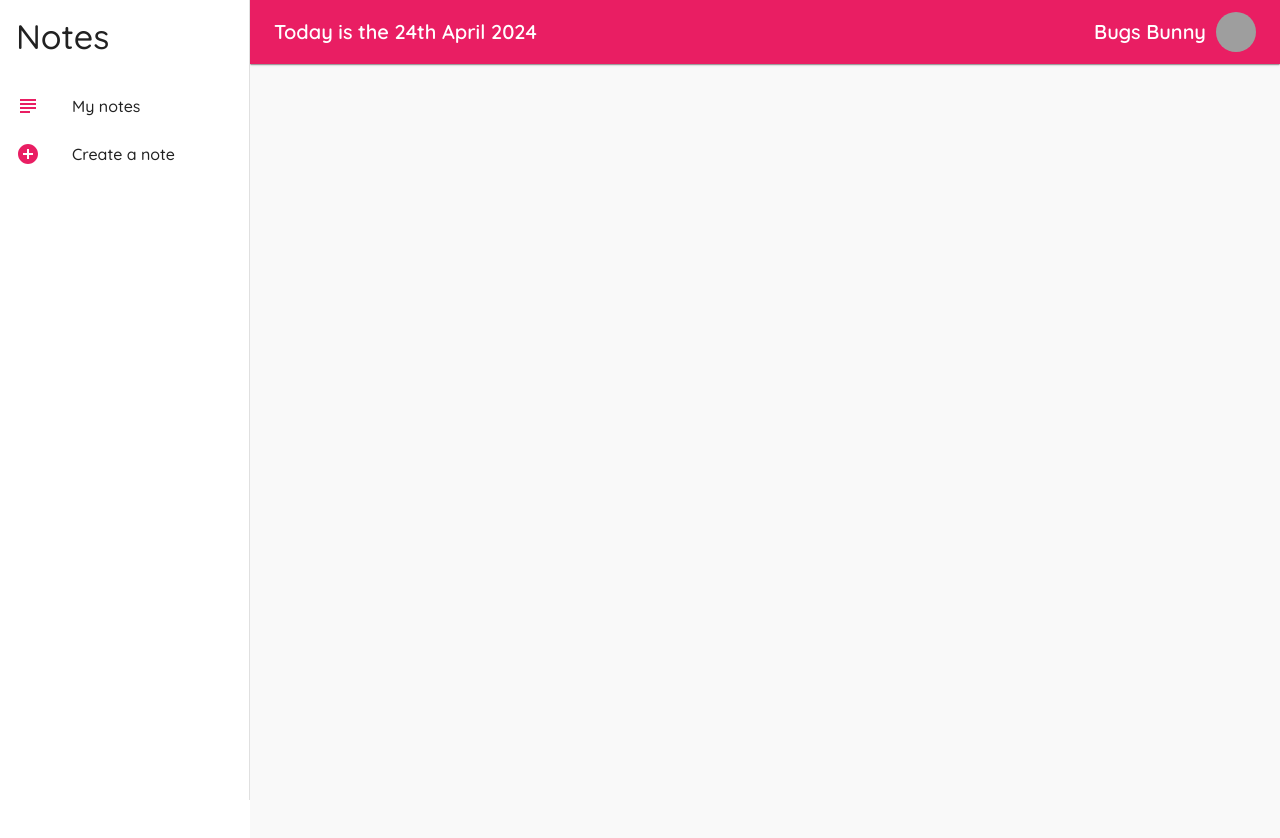
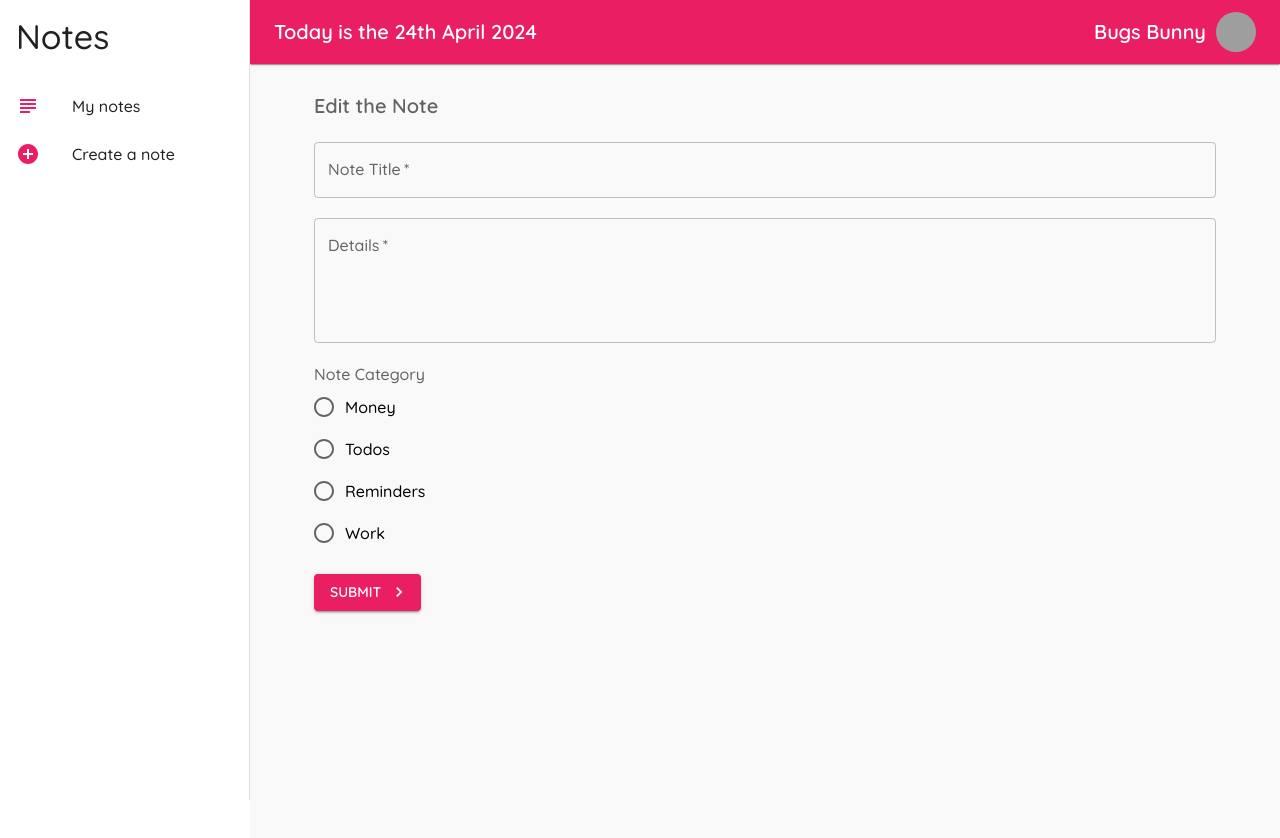
Before and after one commit to vital-xvv/Pretty-Todo-App, a React (Create React App) app: page /edit in a window 1280 px wide. Shown: the top 838 px of the page. Built offline with nearby package versions, Linux system fonts and the light colour scheme; no server answers; grey boxes are pictures that could not be loaded.

Commit message:
Added editing functionality for Note cards.

```diff
--- a/src/App.js
+++ b/src/App.js
@@ -3,7 +3,8 @@ import Notes from './pages/Notes'
 import Create from './pages/Create'
 import Layout from "./components/Layout";
 import {createTheme, ThemeProvider} from "@mui/material";
-import {purple, pink, lightBlue} from "@mui/material/colors";
+import {pink} from "@mui/material/colors";
+import Edit from "./pages/Edit";
 
 const theme = createTheme({
   palette: {
@@ -30,6 +31,9 @@ function App() {
               <Route path="/create">
                 <Create />
               </Route>
+              <Route path="/edit">
+                <Edit />
+              </Route>
             </Switch>
           </Layout>
         </Router>
--- a/src/components/NoteCard.js
+++ b/src/components/NoteCard.js
@@ -2,10 +2,11 @@ import React from 'react';
 import Card from "@mui/material/Card";
 import CardHeader from "@mui/material/CardHeader";
 import CardContent from "@mui/material/CardContent";
-import {Avatar, IconButton, Typography} from "@mui/material";
+import {Avatar, CardActions, IconButton, Typography} from "@mui/material";
 import {DeleteOutlined} from "@mui/icons-material";
+import EditIcon from '@mui/icons-material/Edit';
 import {makeStyles} from "@mui/styles";
-import {amber, deepOrange, green, pink, yellow} from "@mui/material/colors";
+import {deepOrange, green, pink, yellow} from "@mui/material/colors";
 
 const useStyles = makeStyles({
     avatar: {
@@ -26,7 +27,7 @@ const useStyles = makeStyles({
     }
 })
 
-const NoteCard = ({note, handleDelete}) => {
+const NoteCard = ({note, handleDelete, handleEdit}) => {
     const styles = useStyles(note);
     return (
         <div>
@@ -34,9 +35,14 @@ const NoteCard = ({note, handleDelete}) => {
                 <CardHeader
                     avatar={<Avatar className={styles.avatar}>{note.category[0].toUpperCase()}</Avatar>}
                 action={
-                    <IconButton onClick={() => handleDelete(note.id)}>
-                        <DeleteOutlined/>
-                    </IconButton>
+                    <CardActions>
+                        <IconButton size="small" onClick={() => handleDelete(note.id)}>
+                            <DeleteOutlined/>
+                        </IconButton>
+                        <IconButton size="small" onClick={() => handleEdit(note.id)}>
+                            <EditIcon/>
+                        </IconButton>
+                    </CardActions>
                 }
                 title={note.title}
                 subheader={note.category}
--- /dev/null
+++ b/src/pages/Edit.js
@@ -0,0 +1,131 @@
+import {useEffect, useState} from "react";
+import React from 'react';
+import {
+    Button,
+    Container,
+    RadioGroup,
+    Radio,
+    TextField,
+    Typography,
+    FormControlLabel, FormControl, FormLabel
+} from "@mui/material";
+import KeyboardArrowRightIcon from '@mui/icons-material/KeyboardArrowRight';
+import {useHistory} from "react-router-dom";
+
+const styles = {
+    field: {
+        marginTop: "20px",
+        marginBottom: "20px",
+        display: "block"
+    }
+}
+export default function Edit() {
+    const [noteIdToEdit, setNoteIdToEdit] = useState();
+    const [noteTitle, setNoteTitle] = useState("");
+    const [noteDetails, setNoteDetails] = useState("");
+    const [noteTitleError, setNoteTitleError] = useState(false);
+    const [noteDetailsError, setNoteDetailsError] = useState(false);
+    const [category, setCategory] = useState("todos");
+    const history = useHistory();
+
+    useEffect(async () => {
+        setNoteIdToEdit(JSON.parse(localStorage.getItem("noteToEditId")));
+        console.log(noteIdToEdit)
+        const response = await fetch("http://localhost:8000/notes/" +
+            JSON.parse(localStorage.getItem("noteToEditId")), {
+            method: "GET",
+        })
+
+        response.json().then(note => {
+            setNoteTitle(note.title);
+            setNoteDetails(note.details);
+            setCategory(note.category);
+        });
+
+    }, []);
+
+
+    const handleSubmit = (e) => {
+        e.preventDefault();
+        setNoteTitleError(false);
+        setNoteDetailsError(false);
+
+        if(noteTitle === '')
+            setNoteTitleError(true);
+        if(noteDetails === '')
+            setNoteDetailsError(true);
+        if(noteTitle && noteDetails) {
+            fetch("http://localhost:8000/notes/"+noteIdToEdit, {
+                method: "PUT",
+                headers: {
+                    "Content-Type": "application/json"
+                },
+                body : JSON.stringify({
+                    title: noteTitle,
+                    details: noteDetails,
+                    category: category
+                })
+            }).then(() => history.push("/"))
+        }
+    }
+
+    return (
+        <Container>
+            <Typography
+                variant="h6"
+                component="h2"
+                gutterBottom
+                color="textSecondary"
+            >
+                Edit the Note
+            </Typography>
+
+            <form noValidate autoComplete="off" onSubmit={handleSubmit}>
+                <TextField
+                    value={noteTitle}
+                    onChange={e => setNoteTitle(e.target.value)}
+                    sx={styles.field}
+                    variant="outlined"
+                    label="Note Title"
+                    fullWidth required
+                    error={noteTitleError}
+                />
+                <TextField
+                    value={noteDetails}
+                    onChange={e => setNoteDetails(e.target.value)}
+                    sx={styles.field}
+                    variant="outlined"
+                    label="Details"
+                    multiline
+                    rows={4}
+                    fullWidth
+                    required
+                    error={noteDetailsError}
+                />
+
+                <FormControl sx={styles.field}>
+                    <FormLabel>Note Category</FormLabel>
+                    <RadioGroup
+                        value={category}
+                        onChange={event => setCategory(event.target.value)}>
+                        <FormControlLabel value="money"  control={<Radio/>} label="Money"/>
+                        <FormControlLabel value="todos" control={<Radio/>} label="Todos"/>
+                        <FormControlLabel value="reminders"  control={<Radio/>} label="Reminders"/>
+                        <FormControlLabel value="work"  control={<Radio/>} label="Work"/>
+                    </RadioGroup>
+                </FormControl>
+
+
+                <Button
+                    type="submit"
+                    variant="contained"
+                    //onClick={() => console.log("You clicked me!")}
+                    endIcon={<KeyboardArrowRightIcon/>}
+                >
+                    Submit
+                </Button>
+            </form>
+
+        </Container>
+    )
+}
--- a/src/pages/Notes.js
+++ b/src/pages/Notes.js
@@ -3,9 +3,11 @@ import Grid from "@mui/material/Grid";
 import Container from "@mui/material/Container";
 import NoteCard from "../components/NoteCard.js";
 import Masonry from "react-masonry-css";
+import {useHistory} from "react-router-dom";
 
 export default function Notes() {
     const[todos, setTodos] = useState([]);
+    const history = useHistory();
 
     const handleDelete = async (id) => {
         await fetch("http://localhost:8000/notes/" + id, {
@@ -15,6 +17,16 @@ export default function Notes() {
         const newTodos = todos.filter(el => el.id !== id);
         setTodos(newTodos);
     }
+
+    const handleEdit = async (id) => {
+        // let noteToEditID = await fetch("http://localhost:8000/notes/" + id, {
+        //     method: "GET",
+        // })
+
+        localStorage.setItem("noteToEditId", JSON.stringify(id));
+        history.push("/edit");
+    }
+
 
     useEffect(() => {
         fetch("http://localhost:8000/notes")
@@ -39,7 +51,7 @@ export default function Notes() {
                 todos.map
                     ( note =>
                         <div key={note.id}>
-                            <NoteCard note={note} handleDelete={handleDelete}></NoteCard>
+                            <NoteCard note={note} handleDelete={handleDelete} handleEdit={() => handleEdit(note.id)}></NoteCard>
                         </div>
                         // <Grid key={note.id } item xs={12} md={6} lg={4}>
                         //     <NoteCard handleDelete={handleDelete} note={note}/>
```
